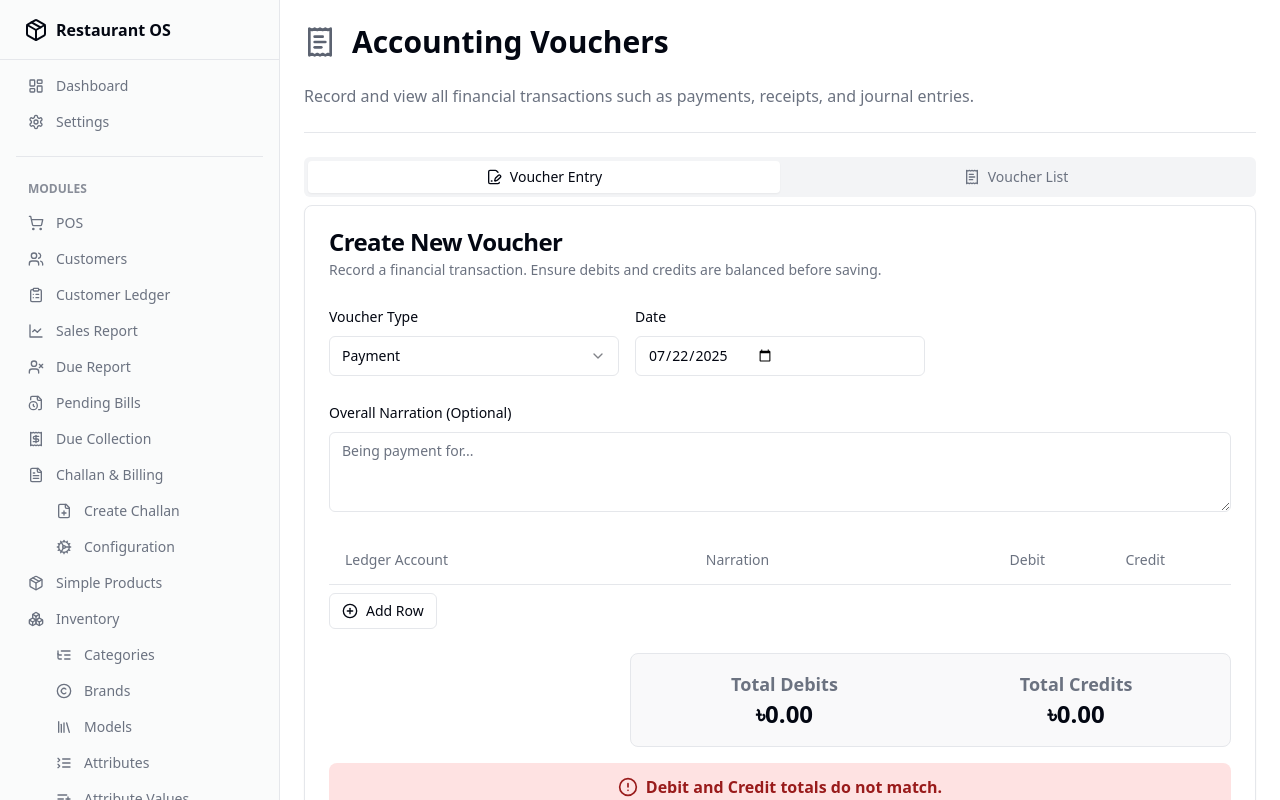
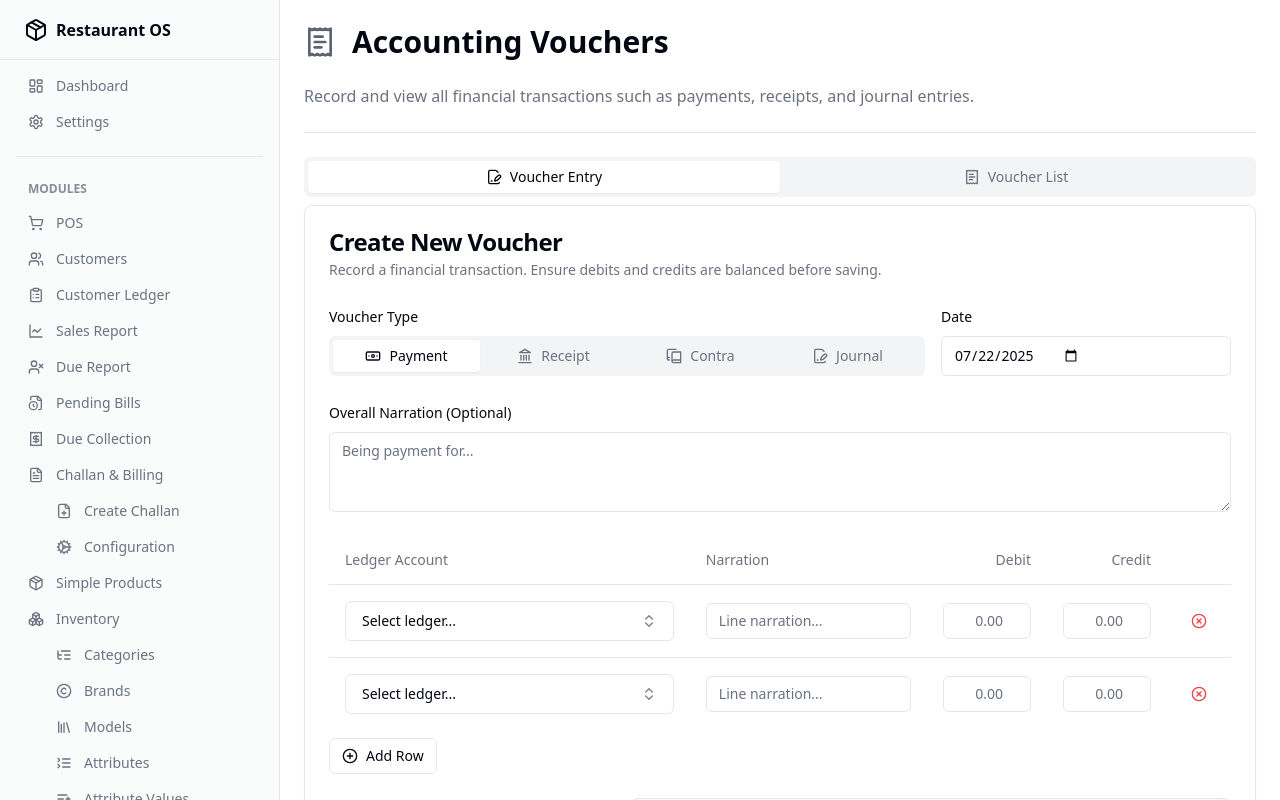
Before and after one commit to rahat1995/Order-Mgt, a Next.js app: page /admin/modules/accounting/vouchers in a window 1280 px wide. Shown: the top 800 px of the page. Built offline with nearby package versions, Linux system fonts and the light colour scheme.

Commit message:
dear, in voucher entry, its really take time to select Voucher type from

```diff
--- a/src/components/admin/accounting/VoucherEntryClient.tsx
+++ b/src/components/admin/accounting/VoucherEntryClient.tsx
@@ -7,15 +7,16 @@ import { Card, CardContent, CardDescription, CardHeader, CardTitle, CardFooter }
 import { Button } from '@/components/ui/button';
 import { Input } from '@/components/ui/input';
 import { Label } from '@/components/ui/label';
-import { Select, SelectContent, SelectItem, SelectTrigger, SelectValue } from '@/components/ui/select';
 import { Table, TableBody, TableCell, TableHead, TableHeader, TableRow } from '@/components/ui/table';
 import { Command, CommandEmpty, CommandGroup, CommandInput, CommandItem, CommandList } from '@/components/ui/command';
 import { Popover, PopoverContent, PopoverTrigger } from '@/components/ui/popover';
-import { ChevronsUpDown, XCircle, PlusCircle, AlertCircle, CheckCircle2, Check } from 'lucide-react';
+import { ChevronsUpDown, XCircle, PlusCircle, AlertCircle, CheckCircle2, Check, FilePenLine, Banknote, Landmark, BookCopy } from 'lucide-react';
 import type { VoucherType, VoucherTransaction, LedgerAccount } from '@/types';
 import { v4 as uuidv4 } from 'uuid';
 import { cn } from '@/lib/utils';
 import { Textarea } from '@/components/ui/textarea';
+import { Tabs, TabsList, TabsTrigger } from '@/components/ui/tabs';
+
 
 type TransactionRow = Omit<VoucherTransaction, 'isDebit' | 'amount'> & {
     debit: number;
@@ -29,7 +30,10 @@ export function VoucherEntryClient() {
     const [voucherType, setVoucherType] = useState<VoucherType>('Payment');
     const [voucherDate, setVoucherDate] = useState(new Date().toISOString().split('T')[0]);
     const [narration, setNarration] = useState('');
-    const [transactions, setTransactions] = useState<TransactionRow[]>([]);
+    const [transactions, setTransactions] = useState<TransactionRow[]>([
+        { id: uuidv4(), ledgerId: '', debit: 0, credit: 0, narration: '' },
+        { id: uuidv4(), ledgerId: '', debit: 0, credit: 0, narration: '' }
+    ]);
 
     useEffect(() => {
         resetForm();
@@ -56,7 +60,10 @@ export function VoucherEntryClient() {
     const resetForm = () => {
         setVoucherDate(new Date().toISOString().split('T')[0]);
         setNarration('');
-        setTransactions([]);
+        setTransactions([
+            { id: uuidv4(), ledgerId: '', debit: 0, credit: 0, narration: '' },
+            { id: uuidv4(), ledgerId: '', debit: 0, credit: 0, narration: '' }
+        ]);
     };
 
     const addRow = () => {
@@ -110,6 +117,13 @@ export function VoucherEntryClient() {
 
     if (!isLoaded) return <div>Loading...</div>;
 
+    const voucherTypeIcons = {
+        'Payment': Banknote,
+        'Receipt': Landmark,
+        'Contra': BookCopy,
+        'Journal': FilePenLine
+    };
+
     return (
         <Card>
             <CardHeader>
@@ -118,17 +132,20 @@ export function VoucherEntryClient() {
             </CardHeader>
             <CardContent className="space-y-6">
                 <div className="grid md:grid-cols-3 gap-4">
-                    <div className="space-y-2">
-                        <Label htmlFor="voucherType">Voucher Type</Label>
-                        <Select name="voucherType" value={voucherType} onValueChange={(v) => setVoucherType(v as VoucherType)}>
-                            <SelectTrigger><SelectValue/></SelectTrigger>
-                            <SelectContent>
-                                <SelectItem value="Payment">Payment</SelectItem>
-                                <SelectItem value="Receipt">Receipt</SelectItem>
-                                <SelectItem value="Contra">Contra</SelectItem>
-                                <SelectItem value="Journal">Journal</SelectItem>
-                            </SelectContent>
-                        </Select>
+                    <div className="space-y-2 md:col-span-2">
+                        <Label>Voucher Type</Label>
+                         <Tabs value={voucherType} onValueChange={(v) => setVoucherType(v as VoucherType)} className="w-full">
+                            <TabsList className="grid w-full grid-cols-4">
+                                {(Object.keys(voucherTypeIcons) as VoucherType[]).map(type => {
+                                    const Icon = voucherTypeIcons[type];
+                                    return (
+                                        <TabsTrigger key={type} value={type}>
+                                            <Icon className="mr-2 h-4 w-4"/> {type}
+                                        </TabsTrigger>
+                                    );
+                                })}
+                            </TabsList>
+                        </Tabs>
                     </div>
                     <div className="space-y-2">
                         <Label htmlFor="voucherDate">Date</Label>
```
